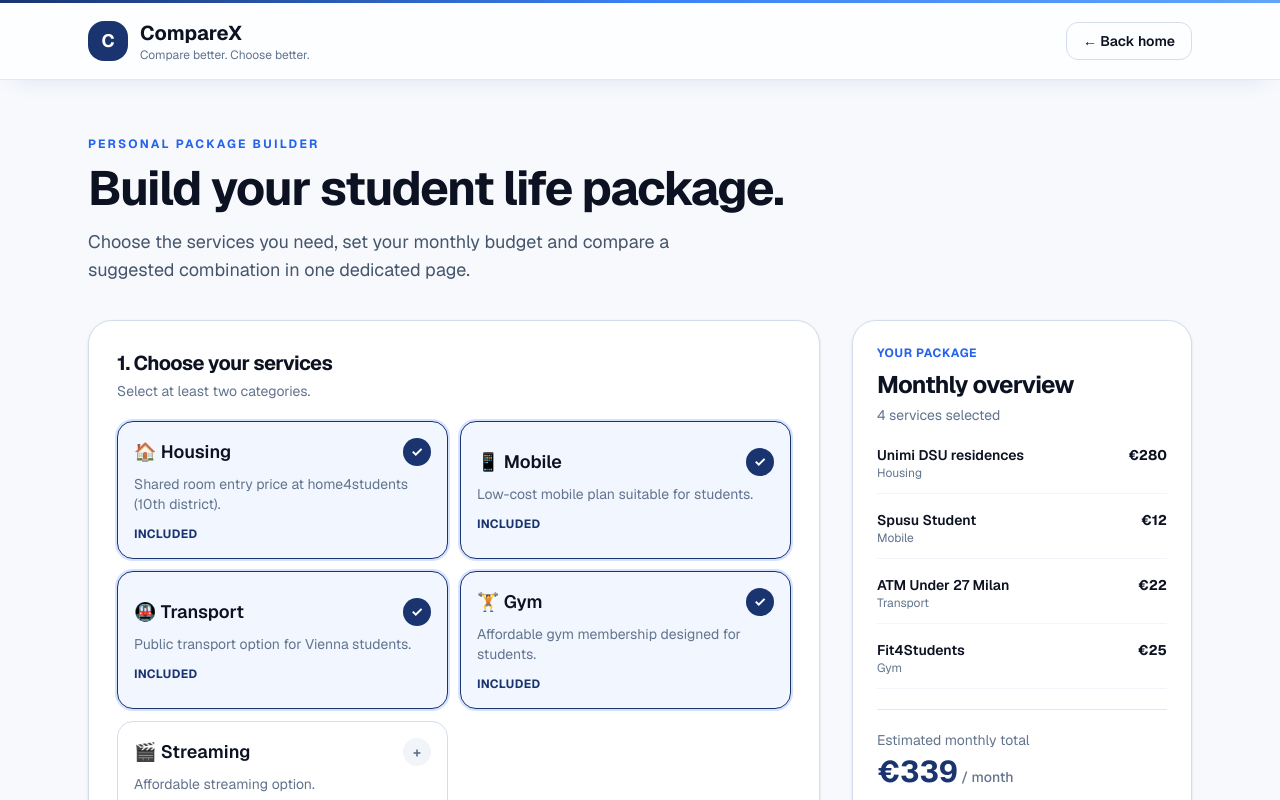
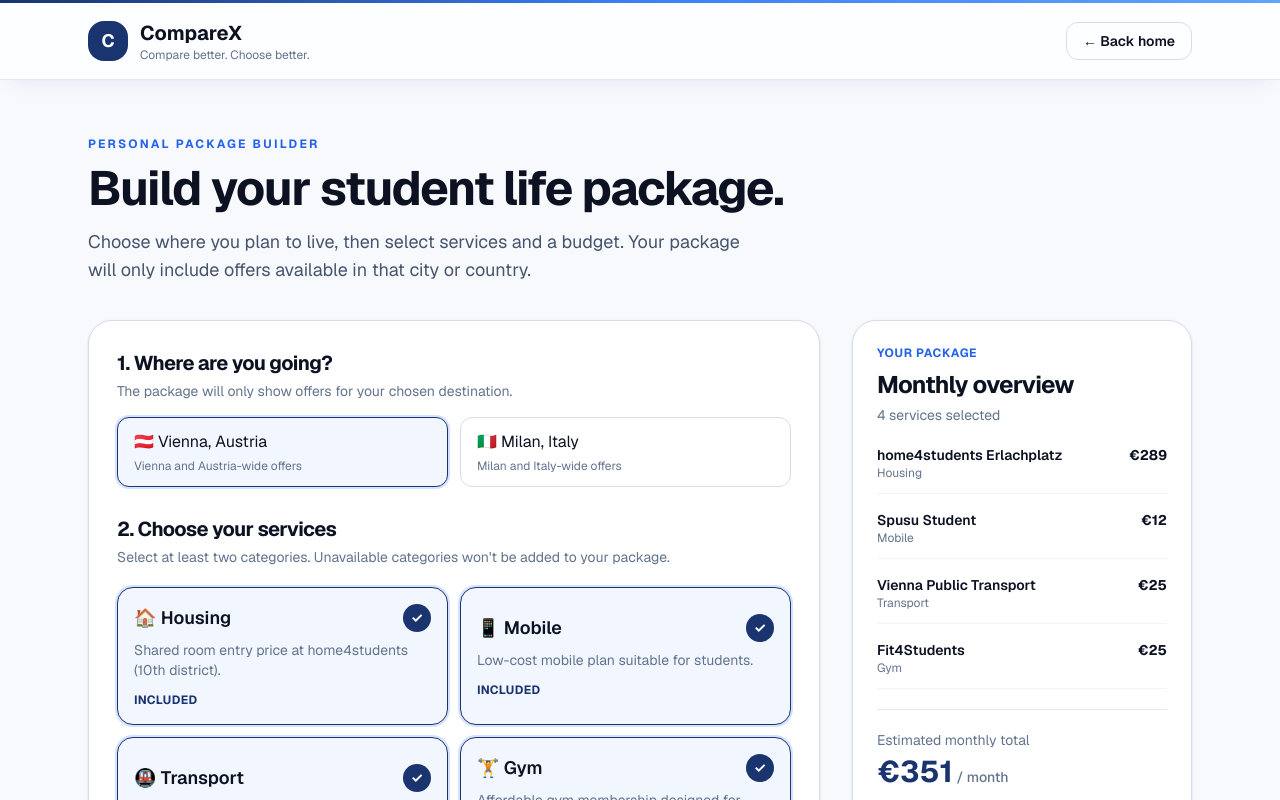
Before and after one commit to pietroconforti-blip/compareX, a Next.js app: page /package-builder in a window 1280 px wide. Shown: the top 800 px of the page. Built offline with nearby package versions, Linux system fonts and the light colour scheme.

Commit message:
Filter package builder offers by destination city

```diff
--- a/app/package-builder/page.tsx
+++ b/app/package-builder/page.tsx
@@ -8,13 +8,16 @@
 export default function PackageBuilderPage() {
   const [selected, setSelected] = useState<Category[]>(["housing", "mobile", "transport", "gym"]);
   const [budget, setBudget] = useState("");
+  const [location, setLocation] = useState<"Vienna" | "Milan">("Vienna");
   const [built, setBuilt] = useState(false);
 
   useEffect(() => {
     const params = new URLSearchParams(window.location.search);
     const incomingBudget = params.get("budget");
     const incomingCategories = params.get("categories");
+    const incomingLocation = params.get("location");
     if (incomingBudget !== null) setBudget(incomingBudget);
+    if (incomingLocation === "Vienna" || incomingLocation === "Milan") setLocation(incomingLocation);
     if (incomingCategories) {
       const valid = incomingCategories.split(",").filter((item): item is Category => categories.includes(item as Category));
       if (valid.length) setSelected(valid);
@@ -22,9 +25,15 @@
     if (incomingBudget !== null || incomingCategories) setBuilt(true);
   }, []);
 
+  const locationOffers = useMemo(() => offers.filter((offer) => {
+    const offerLocation = offer.location.toLowerCase();
+    if (location === "Vienna") return offerLocation === "vienna" || offerLocation === "austria";
+    return offerLocation === "milan" || offerLocation === "italy";
+  }), [location]);
+
   const picks = useMemo(() => selected.map((category) =>
-    offers.filter((offer) => offer.category === category).sort((a, b) => a.price - b.price)[0]
-  ).filter(Boolean), [selected]);
+    locationOffers.filter((offer) => offer.category === category).sort((a, b) => a.price - b.price)[0]
+  ).filter(Boolean), [selected, locationOffers]);
 
   const total = picks.reduce((sum, offer) => sum + offer.price, 0);
   const budgetValue = budget === "" ? Number.POSITIVE_INFINITY : Number(budget);
@@ -51,25 +60,38 @@
       <div className="mx-auto max-w-6xl px-6 py-10 md:py-14">
         <p className="text-xs font-bold uppercase tracking-[0.18em] text-[#2563eb]">Personal package builder</p>
         <h1 className="mt-3 text-4xl font-bold tracking-tight md:text-5xl">Build your student life package.</h1>
-        <p className="mt-4 max-w-2xl text-lg leading-7 text-slate-600">Choose the services you need, set your monthly budget and compare a suggested combination in one dedicated page.</p>
+        <p className="mt-4 max-w-2xl text-lg leading-7 text-slate-600">Choose where you plan to live, then select services and a budget. Your package will only include offers available in that city or country.</p>
 
         <div className="mt-9 grid gap-8 lg:grid-cols-[1fr_340px]">
           <section className="rounded-3xl border border-[#d5dceb] bg-white p-5 shadow-sm md:p-7">
-            <h2 className="text-xl font-bold">1. Choose your services</h2>
-            <p className="mt-1 text-sm text-slate-500">Select at least two categories.</p>
+            <h2 className="text-xl font-bold">1. Where are you going?</h2>
+            <p className="mt-1 text-sm text-slate-500">The package will only show offers for your chosen destination.</p>
+            <div className="mt-4 grid gap-3 sm:grid-cols-2">
+              {(["Vienna", "Milan"] as const).map((city) => (
+                <button key={city} type="button" aria-pressed={location === city}
+                  onClick={() => { setLocation(city); setBuilt(false); }}
+                  className={`rounded-xl border px-4 py-3 text-left font-semibold transition ${location === city ? "border-[#1a3470] bg-[#f2f6ff] ring-2 ring-[#d5e2ff]" : "border-[#d5dceb] hover:border-[#1a3470]"}`}>
+                  {city === "Vienna" ? "🇦🇹 Vienna, Austria" : "🇮🇹 Milan, Italy"}
+                  <span className="mt-1 block text-xs font-normal text-slate-500">{city === "Vienna" ? "Vienna and Austria-wide offers" : "Milan and Italy-wide offers"}</span>
+                </button>
+              ))}
+            </div>
+            <h2 className="mt-7 text-xl font-bold">2. Choose your services</h2>
+            <p className="mt-1 text-sm text-slate-500">Select at least two categories. Unavailable categories won't be added to your package.</p>
             <div className="mt-5 grid gap-3 sm:grid-cols-2">
               {categories.map((category) => {
                 const active = selected.includes(category);
-                const sample = offers.find((offer) => offer.category === category);
+                const categoryOffers = locationOffers.filter((offer) => offer.category === category);
+                const sample = categoryOffers[0];
                 return (
-                  <button key={category} type="button" aria-pressed={active} onClick={() => toggle(category)}
-                    className={`rounded-2xl border p-4 text-left transition ${active ? "border-[#1a3470] bg-[#f2f6ff] ring-2 ring-[#d5e2ff]" : "border-[#d5dceb] hover:border-[#1a3470]"}`}>
+                  <button key={category} type="button" aria-pressed={active} disabled={categoryOffers.length === 0} onClick={() => toggle(category)}
+                    className={`rounded-2xl border p-4 text-left transition ${categoryOffers.length === 0 ? "cursor-not-allowed border-slate-100 bg-slate-50 opacity-50" : active ? "border-[#1a3470] bg-[#f2f6ff] ring-2 ring-[#d5e2ff]" : "border-[#d5dceb] hover:border-[#1a3470]"}`}>
                     <span className="flex items-center justify-between">
                       <span className="text-lg font-semibold">{categoryIcons[category]} {categoryLabels[category]}</span>
                       <span className={`flex h-7 w-7 items-center justify-center rounded-full text-sm font-bold ${active ? "bg-[#1a3470] text-white" : "bg-slate-100 text-slate-500"}`}>{active ? "✓" : "+"}</span>
                     </span>
-                    <span className="mt-2 block text-sm text-slate-500">{sample?.description ?? "Compare suitable offers."}</span>
-                    <span className="mt-3 block text-xs font-bold uppercase tracking-wide text-[#1a3470]">{active ? "Included" : "Add service"}</span>
+                    <span className="mt-2 block text-sm text-slate-500">{sample?.description ?? `No ${categoryLabels[category].toLowerCase()} offers currently listed for ${location}.`}</span>
+                    <span className="mt-3 block text-xs font-bold uppercase tracking-wide text-[#1a3470]">{categoryOffers.length === 0 ? "Not available for this destination" : active ? "Included" : "Add service"}</span>
                   </button>
                 );
               })}
@@ -111,7 +133,7 @@
             <div><h2 className="text-2xl font-bold">Your suggested combination</h2><p className="mt-1 text-slate-600">Estimated total: {formatPrice(total)} / month</p></div>
             <a href={`/checkout?ids=${picks.map((offer) => offer.id).join(",")}`} className="inline-flex items-center justify-center rounded-xl bg-[#1a3470] px-6 py-4 font-semibold text-white hover:bg-[#12254f]">Continue to checkout →</a>
           </div>
-          <p className="mt-3 text-xs text-slate-500">Creating and editing your package is free. Activation costs €5 once plus €2/month for CompareX; provider services are paid separately.</p>
+          <p className="mt-3 text-xs text-slate-500">Destination: {location}. Creating and editing your package is free. Activation costs €5 once plus €2/month for CompareX; provider services are paid separately.</p>
         </section>}
       </div>
     </main>
```
